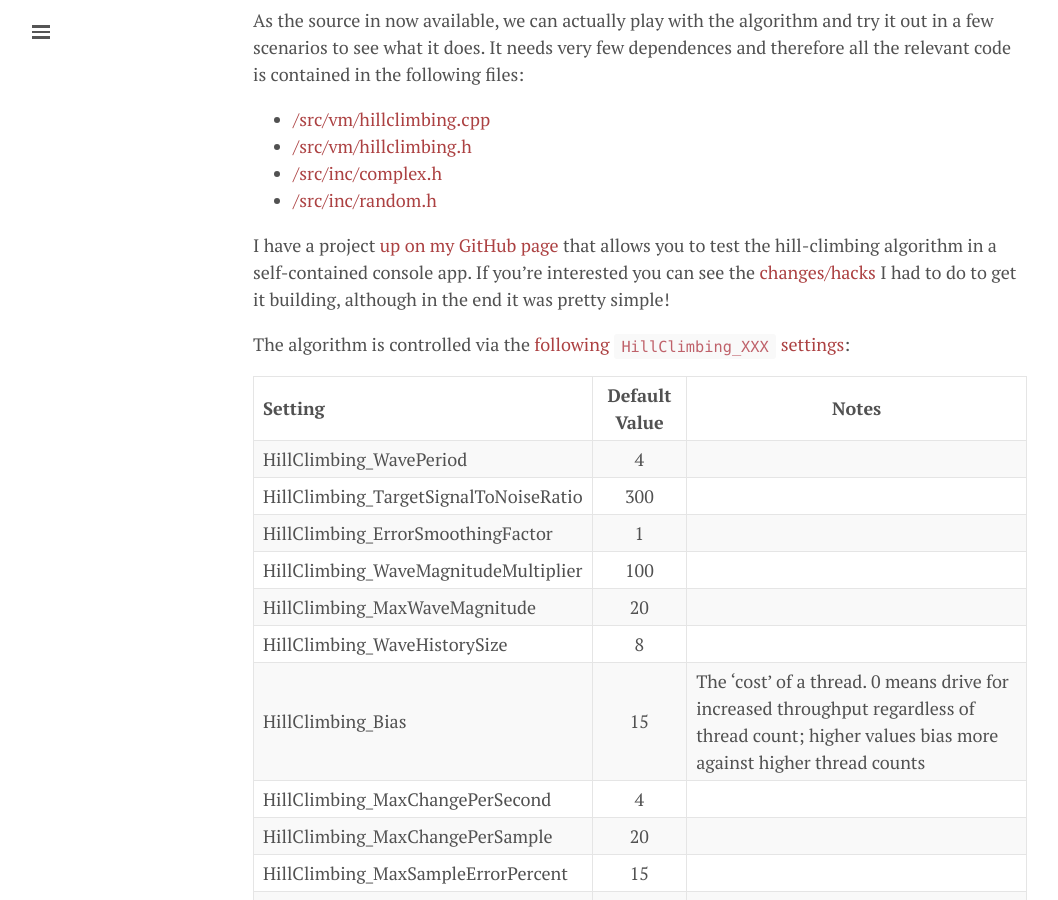
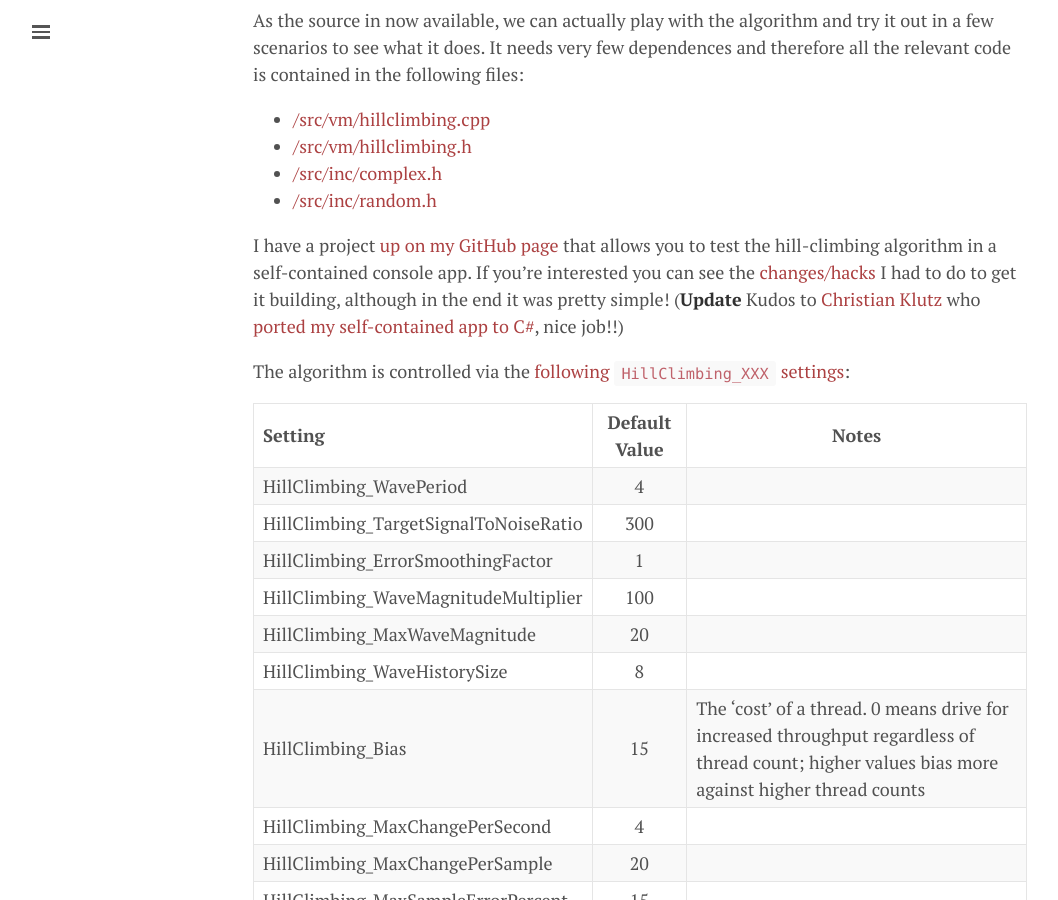
Before and after one commit to mattwarren/mattwarren.github.io, a Jekyll site: the page built from _posts/2017-04-13-The-CLR-Thread-Pool-Thread-Injection-Algorithm.md, in a window 1280 px wide and 900 px high, scrolled down 2992 px. Shown: the whole window, without its empty margins (0-1058 px from the left). Built offline with Jekyll 4.4.1, drawn with Linux system fonts in a browser that asks for light colours; nearby versions of some CDN libraries; comment, search, counter and statistics services are not loaded; some of the changed text lies outside the part shown.

Commit message:
Added link to C# port of my console app

```diff
--- a/_posts/2017-04-13-The-CLR-Thread-Pool-Thread-Injection-Algorithm.md
+++ b/_posts/2017-04-13-The-CLR-Thread-Pool-Thread-Injection-Algorithm.md
@@ -74,7 +74,7 @@ As the source in now available, we can actually play with the algorithm and try
 - [/src/inc/complex.h](https://github.com/dotnet/coreclr/blob/master/src/inc/complex.h)
 - [/src/inc/random.h](https://github.com/dotnet/coreclr/blob/master/src/inc/random.h)
 
-I have a project [up on my GitHub page](https://github.com/mattwarren/HillClimbingClrThreadPool) that allows you to test the hill-climbing algorithm in a self-contained console app. If you're interested you can see the [changes/hacks](https://github.com/mattwarren/HillClimbingClrThreadPool/commit/0941998aeda345aeaaa44f88e8d3b99f18e23abb) I had to do to get it building, although in the end it was pretty simple!
+I have a project [up on my GitHub page](https://github.com/mattwarren/HillClimbingClrThreadPool) that allows you to test the hill-climbing algorithm in a self-contained console app. If you're interested you can see the [changes/hacks](https://github.com/mattwarren/HillClimbingClrThreadPool/commit/0941998aeda345aeaaa44f88e8d3b99f18e23abb) I had to do to get it building, although in the end it was pretty simple! (**Update** Kudos to [Christian Klutz](https://github.com/cklutz) who [ported my self-contained app to C#](https://github.com/cklutz/HillClimbing), nice job!!)
 
 The algorithm is controlled via the [following `HillClimbing_XXX` settings](https://github.com/dotnet/coreclr/blob/master/Documentation/project-docs/clr-configuration-knobs.md):
 
```
Also changed, not shown: other parts of _posts/2017-04-13-The-CLR-Thread-Pool-Thread-Injection-Algorithm.md (+4 -0 lines).
